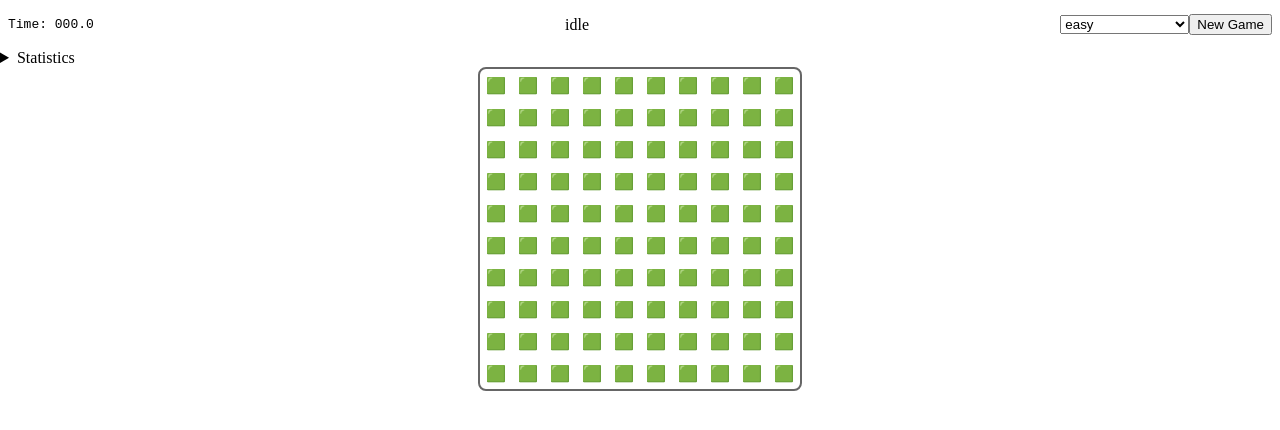
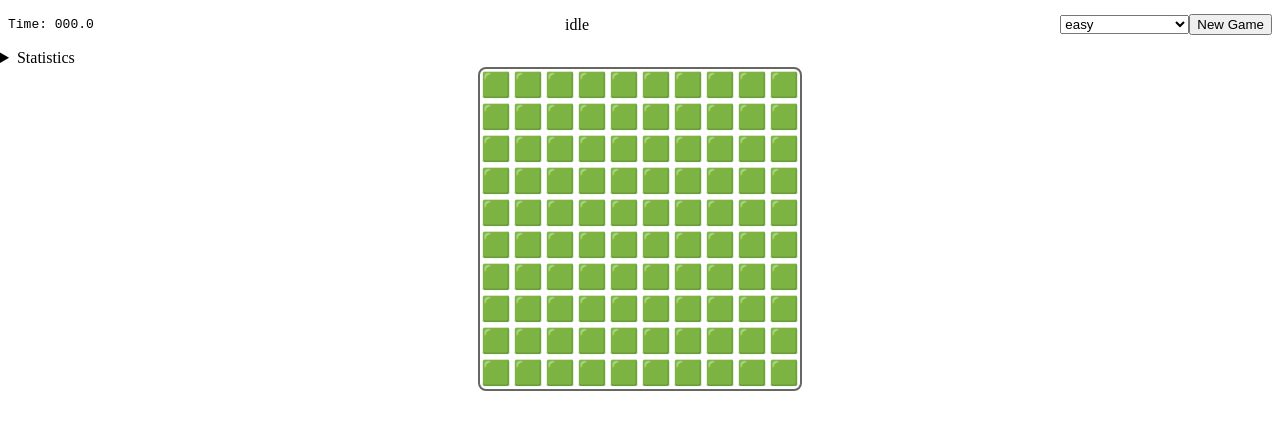
Before and after one commit to EnixCoda/MineSweeper, a React (Vite) app: page / in a window 1280 px wide. Shown: the top 430 px of the page. Built offline with nearby package versions, Linux system fonts and the light colour scheme.

Commit message:
chore: enlarge cell content

```diff
--- a/src/index.scss
+++ b/src/index.scss
@@ -62,7 +62,7 @@ body {
 
     .cell-content {
       // Enlarge and down scale to align emoji to center in Chromium based browsers
-      font-size: 32px;
+      font-size: 48px;
       transform: scale(0.5);
     }
   }
```
